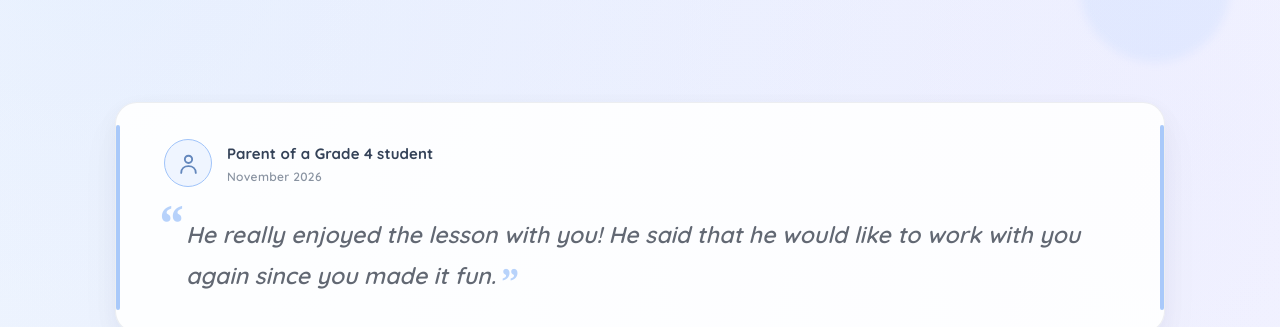
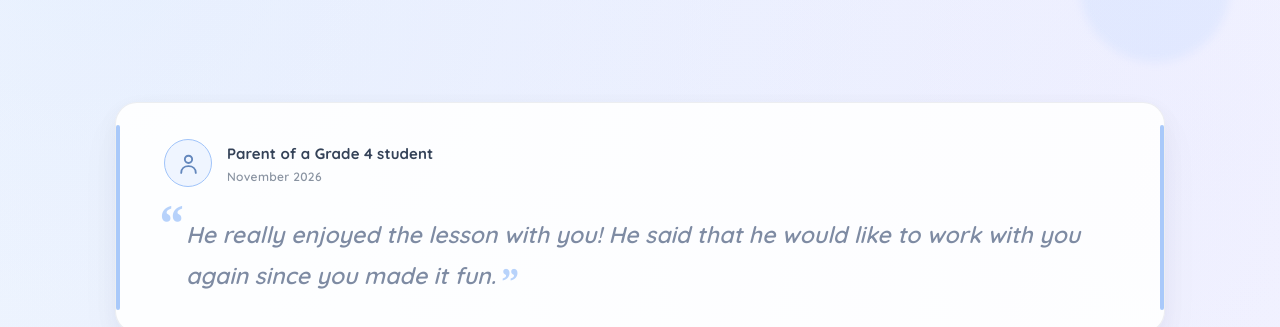
Before and after one commit to ahtnbhagya/Mathmium, a plain HTML site: page teaching-feedback.html in a window 1280 px wide. Shown: the part 478-805 px from the top of the page. Drawn offline with Linux system fonts and the light colour scheme.

Commit message:
Update teaching-feedback.html

```diff
--- a/teaching-feedback.html
+++ b/teaching-feedback.html
@@ -440,7 +440,7 @@
             font-weight: 600;
             font-style: italic;
 
-            color: #626873;
+            color: #7e8ba3;
 
             letter-spacing: 0.05px;
         }
```
